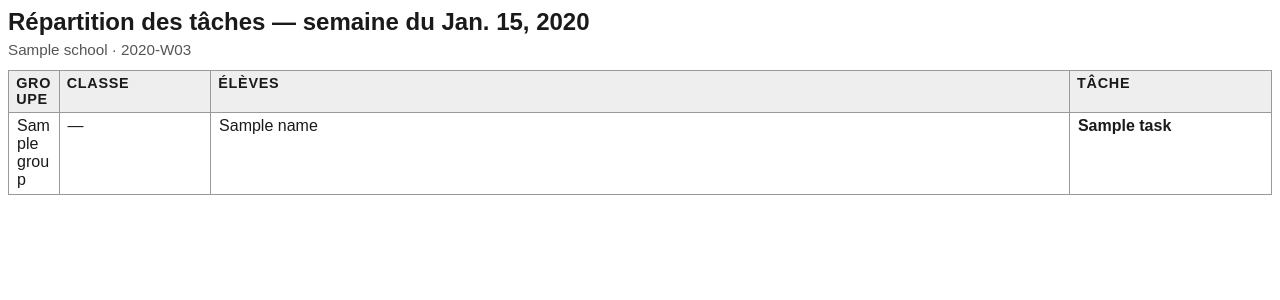
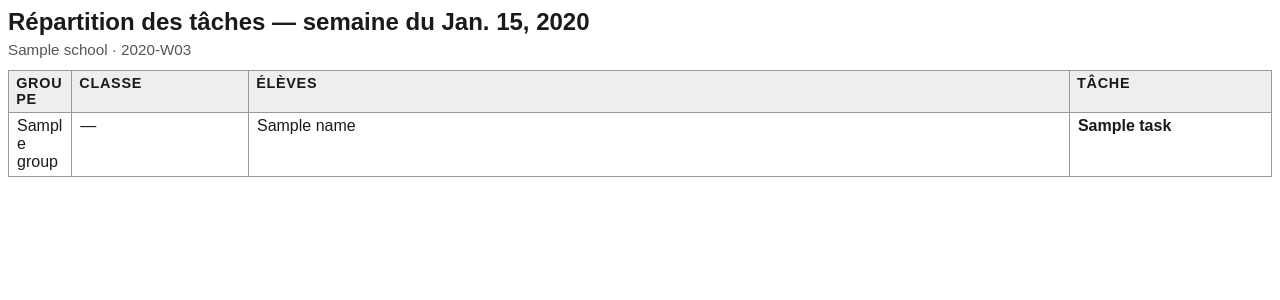
Before and after one commit to Flavien-Pensato/school-api, a Django app: template core/templates/core/week_dashboard_pdf.html in a window 1280 px wide. Shown: the top 300 px of the page. Run offline with Django 5.2, Linux system fonts and the light colour scheme; tables that the repository leaves empty hold one stand-in row (values such as "Sample post"); the template is opened without the code that fills it: values that come from a table or form of the project are taken from there, most other values are stand-ins (such as "Sample title", 1, 10 or a date in 2020).

Commit message:
style: adjust column widths for week dashboard PDF layout

```diff
--- a/core/templates/core/week_dashboard_pdf.html
+++ b/core/templates/core/week_dashboard_pdf.html
@@ -26,9 +26,9 @@
   tr { page-break-inside: avoid; }
   /* table-layout: fixed reads its widths from the first row, so they live on
      the colgroup -- widths on the body cells are ignored. */
-  col.group { width: 4%; }
-  col.classes { width: 12%; }
-  col.students { width: 68%; }
+  col.group { width: 5%; }
+  col.classes { width: 14%; }
+  col.students { width: 65%; }
   col.task { width: 16%; }
   td.task { font-weight: bold; }
   .rest { color: #777; font-style: italic; }
```
